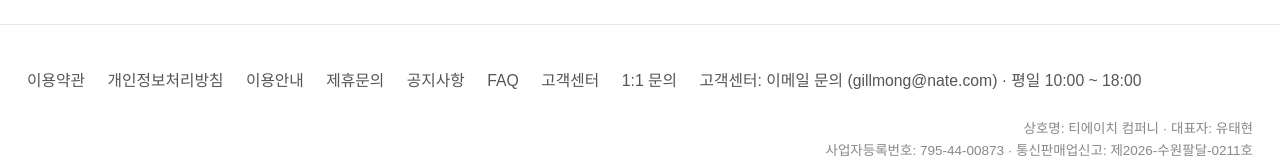
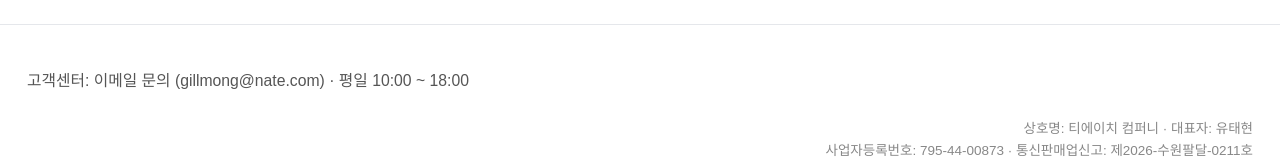
Before and after one commit to rorhkdcns/gillmong, a Next.js app: page /charge in a window 1280 px wide. Shown: the part 1182-1342 px from the top of the page. Built offline with nearby package versions, Linux system fonts and the light colour scheme; no server answers.

Commit message:
design: 푸터 링크 전체 제거, 고객센터·사업자정보만 유지

```diff
--- a/src/components/SiteFooter.tsx
+++ b/src/components/SiteFooter.tsx
@@ -1,26 +1,12 @@
-const LINKS = [
-  { label: '이용약관',        href: '/terms'   },
-  { label: '개인정보처리방침', href: '/privacy' },
-  { label: '이용안내',        href: '/guide'   },
-  { label: '제휴문의',        href: '#'        },
-  { label: '공지사항',        href: '/notice'  },
-  { label: 'FAQ',            href: '/faq'     },
-  { label: '고객센터',        href: '/support' },
-  { label: '1:1 문의',       href: '/inquiry' },
-]
-
 export default function SiteFooter() {
   return (
     <footer className="border-t border-gray-200 bg-white px-6 py-10 text-[13px]">
       <div className="mx-auto max-w-6xl">
 
-        {/* 링크 + 고객센터 한 줄 */}
-        <div className="flex flex-wrap items-center gap-x-5 gap-y-2 text-sm text-[#555555]">
-          {LINKS.map(({ label, href }) => (
-            <a key={label} href={href} className="hover:underline">{label}</a>
-          ))}
-          <span>고객센터: 이메일 문의 (gillmong@nate.com) · 평일 10:00 ~ 18:00</span>
-        </div>
+        {/* 고객센터 */}
+        <p className="text-sm text-[#555555]">
+          고객센터: 이메일 문의 (gillmong@nate.com) · 평일 10:00 ~ 18:00
+        </p>
 
         {/* 사업자 정보 + 카피라이트 */}
         <div className="mt-6 flex flex-col gap-1 text-xs text-[#888888] md:text-right">
```
